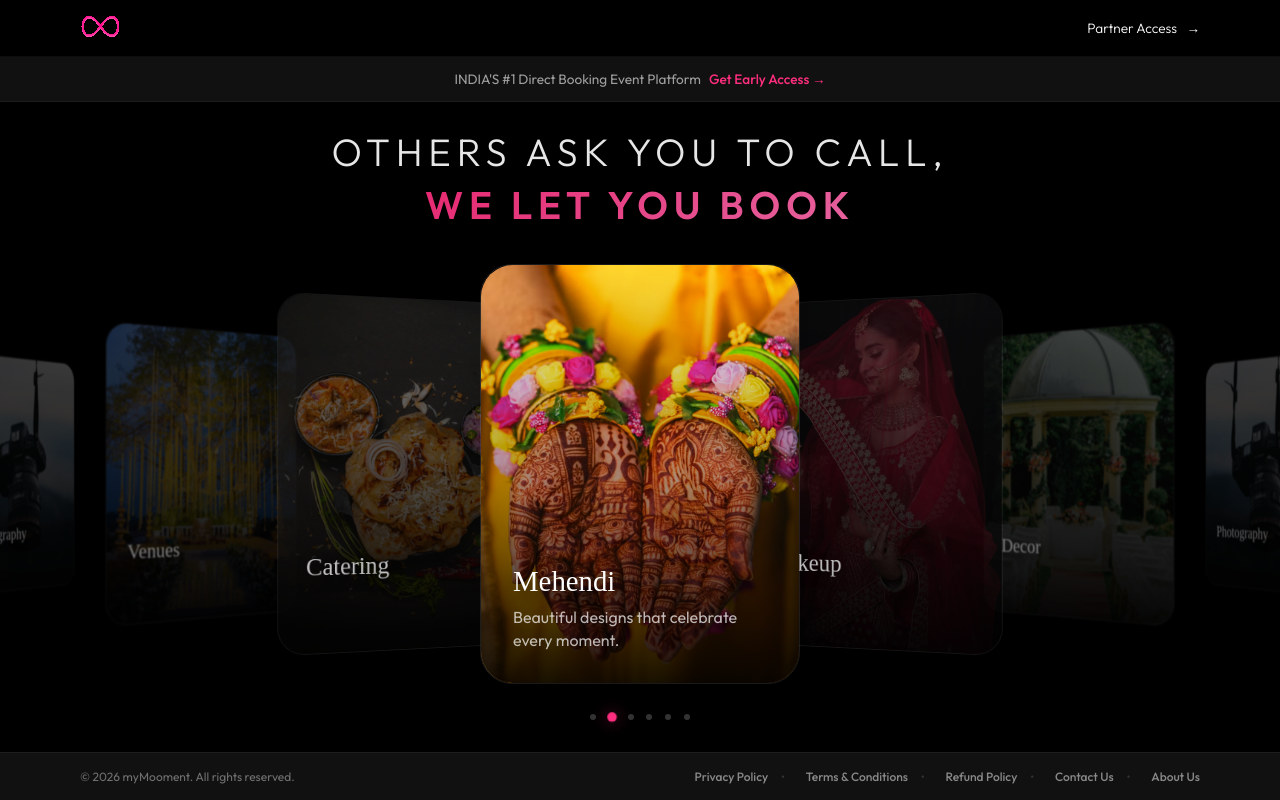
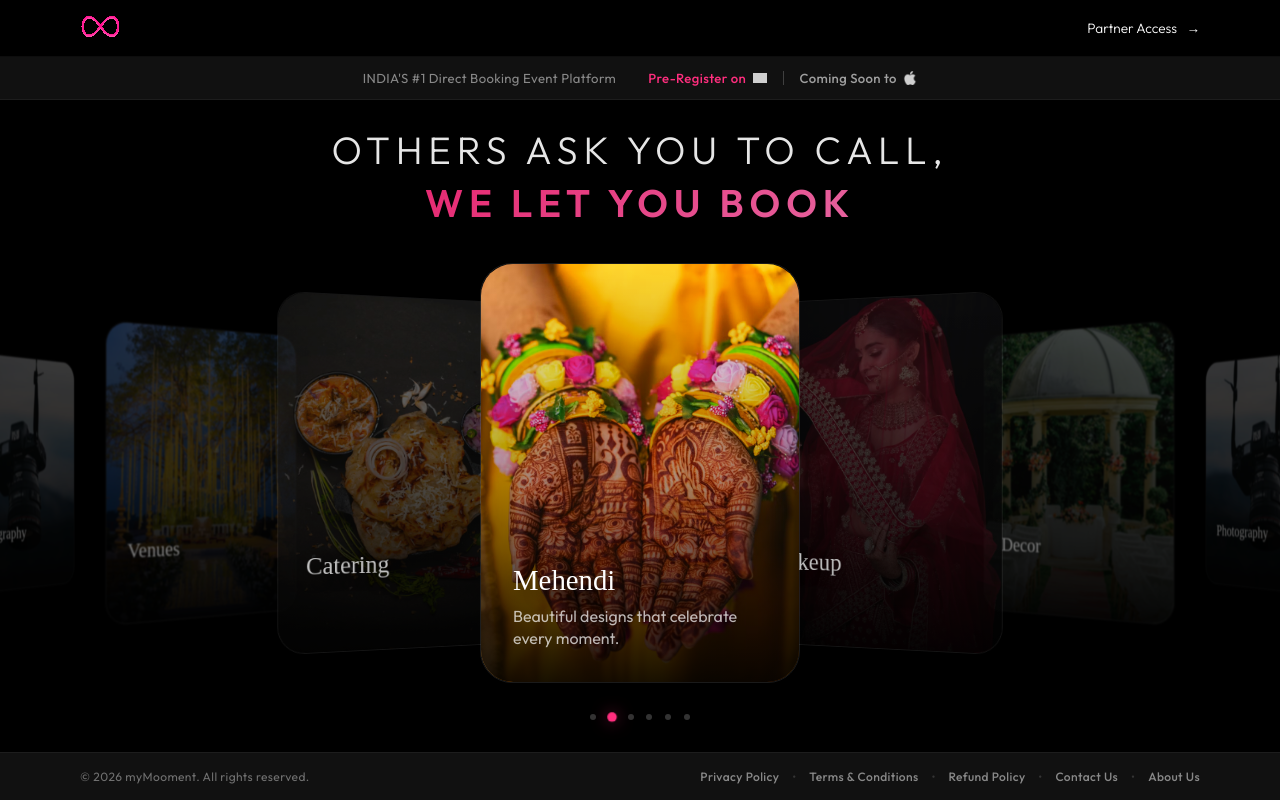
Before and after one commit to Abhar21/myMC_LTesting, a React (Vite) app: page / in a window 1280 px wide. Built offline with nearby package versions, Linux system fonts and the light colour scheme; grey boxes are pictures that could not be loaded.

Commit message:
feat: refine top banner with dual-platform status, white icons, and center alignment

```diff
--- a/src/components/OfferSection.css
+++ b/src/components/OfferSection.css
@@ -12,6 +12,8 @@
   isolation: isolate;
   animation: fadeIn 1.2s ease-out;
 }
+
+/* ── FLOATING DECOR REMOVED ── */
 
 @keyframes fadeIn {
   from { opacity: 0; }
@@ -100,6 +102,7 @@
   animation: slideUpFade 1.4s cubic-bezier(0.16, 1, 0.3, 1) forwards;
   animation-delay: 0.2s;
   opacity: 0;
+  z-index: 10; /* Ensure this stays ABOVE the floating decor */
 }
 
 .carousel-container {
@@ -236,22 +239,54 @@
 /* ── TOP BANNER ── */
 .offer-banner {
   width: 100%;
-  padding: 0.8rem 1rem;
+  padding: 0.8rem 1.5rem;
   background-color: #111111;
-  border-bottom: 1px solid rgba(255, 255, 255, 0.05);
+  color: rgba(255, 255, 255, 0.5);
   display: flex;
   justify-content: center;
   align-items: center;
+  gap: 2rem;
+  font-size: 0.82rem;
   font-family: 'Outfit', sans-serif;
-  font-size: 0.85rem;
+  letter-spacing: 0.03em;
+  border-bottom: 1px solid rgba(255, 255, 255, 0.05);
+  z-index: 100;
+}
+
+.banner-groups {
+  display: flex;
+  align-items: center;
+  gap: 1rem;
+}
+
+.offer-banner a, .banner-info {
+  color: #ff2e7e;
+  text-decoration: none;
+  font-weight: 500;
+  display: flex;
+  align-items: center;
+  gap: 0.4rem;
+}
+
+.banner-info {
   color: rgba(255, 255, 255, 0.6);
 }
 
-.offer-banner a {
-  color: #ff2e7e;
-  text-decoration: none;
-  margin-left: 0.5rem;
-  font-weight: 500;
+.banner-separator {
+  width: 1px;
+  height: 14px;
+  background-color: rgba(255, 255, 255, 0.2);
+}
+
+.banner-icon {
+  width: 14px;
+  height: 14px;
+  object-fit: contain;
+}
+
+.banner-icon--white {
+  filter: brightness(0) invert(1);
+  opacity: 0.8;
 }
 
 .footer-banner {
--- a/src/components/OfferSection.tsx
+++ b/src/components/OfferSection.tsx
@@ -124,7 +124,17 @@ export default function OfferSection() {
     <>
       <div className="offer-banner">
         <span>INDIA'S #1 Direct Booking Event Platform</span>
-        <a href="#">Get Early Access →</a>
+        <div className="banner-groups">
+          <a href="#" className="banner-cta">
+            Pre-Register on
+            <img src="/220782.png" alt="Play Store" className="banner-icon banner-icon--white" />
+          </a>
+          <span className="banner-separator"></span>
+          <div className="banner-info">
+            Coming Soon to
+            <img src="/747.png" alt="App Store" className="banner-icon banner-icon--white" />
+          </div>
+        </div>
       </div>
 
       <section className="carousel-stage" id="offer-section">
```
